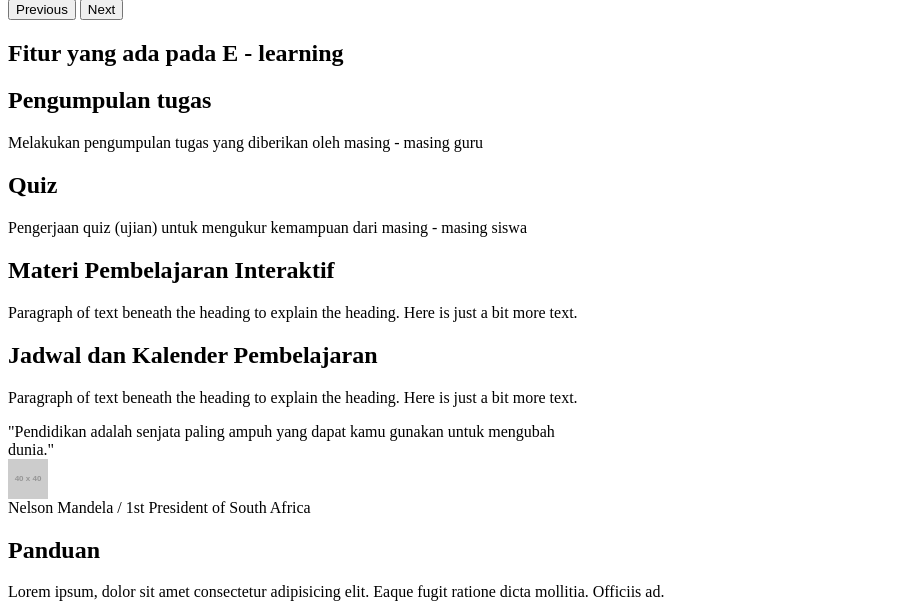
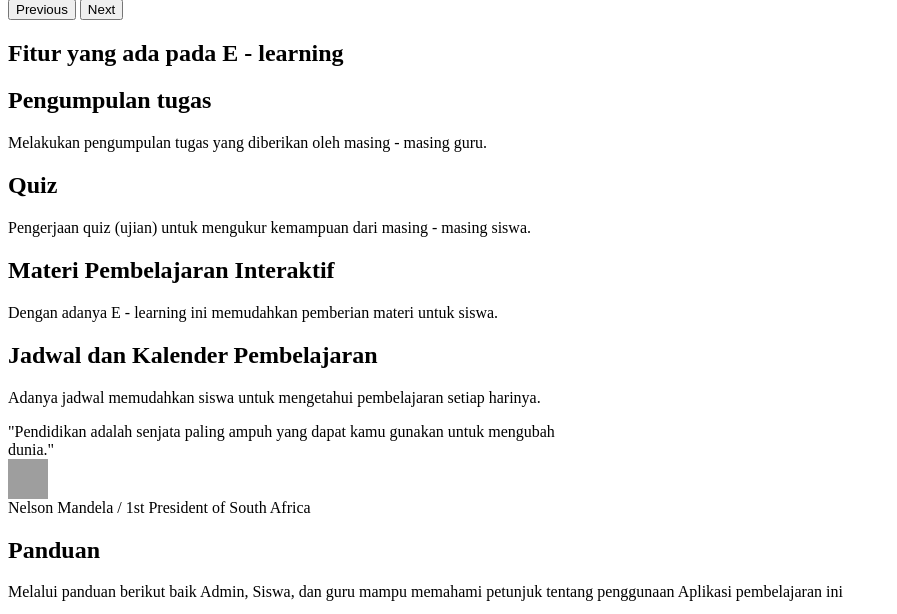
Before and after one commit to DreamlandSR/webLearning, a PHP site: page /Web/view/home/index.php in a window 1280 px wide. Shown: the part 1051-1665 px from the top of the page, without its empty margins (0-897 px from the left). Run offline with PHP 8.4, Linux system fonts and the light colour scheme; grey boxes labelled with a size stand in for pictures from a placeholder-image service; some libraries are stand-ins or nearby versions; grey boxes are pictures that could not be loaded.

Commit message:
homepage

```diff
--- a/app/controllers/Guru.php
+++ b/app/controllers/Guru.php
@@ -7,4 +7,5 @@ class Guru extends controller {
         $this->view('templates/footer', $data);
         $this->view('guru/index', $data);
     }
+
 }
--- a/app/view/home/index.php
+++ b/app/view/home/index.php
@@ -59,28 +59,28 @@
                                         <i class="bi bi-collection"></i>
                                     </div>
                                     <h2 class="h5 fw-bold">Pengumpulan tugas</h2>
-                                    <p class="mb-0">Melakukan pengumpulan tugas yang diberikan oleh masing - masing guru</p>
+                                    <p class="mb-0">Melakukan pengumpulan tugas yang diberikan oleh masing - masing guru.</p>
                                 </div>
                                 <div class="col-12 col-md-6 mb-5 h-100">
                                     <div class="feature bg-primary text-white rounded-3 mb-4">
                                         <i class="bi bi-building"></i>
                                     </div>
                                     <h2 class="h5 fw-bold">Quiz</h2>
-                                    <p class="mb-0">Pengerjaan quiz (ujian) untuk mengukur kemampuan dari masing - masing siswa</p>
+                                    <p class="mb-0">Pengerjaan quiz (ujian) untuk mengukur kemampuan dari masing - masing siswa.</p>
                                 </div>
                                 <div class="col-12 col-md-6 mb-5 mb-md-0 h-100">
                                     <div class="feature bg-primary text-white rounded-3 mb-4">
                                         <i class="bi bi-toggles2"></i>
                                     </div>
                                     <h2 class="h5 fw-bold">Materi Pembelajaran Interaktif</h2>
-                                    <p class="mb-0">Paragraph of text beneath the heading to explain the heading. Here is just a bit more text.</p>
+                                    <p class="mb-0">Dengan adanya E - learning ini memudahkan pemberian materi untuk siswa.</p>
                                 </div>
                                 <div class="col-12 col-md-6 h-100">
                                     <div class="feature bg-primary text-white rounded-3 mb-4">
                                         <i class="bi bi-toggles2"></i>
                                     </div>
                                     <h2 class="h5 fw-bold">Jadwal dan Kalender Pembelajaran</h2>
-                                    <p class="mb-0">Paragraph of text beneath the heading to explain the heading. Here is just a bit more text.</p>
+                                    <p class="mb-0">Adanya jadwal memudahkan siswa untuk mengetahui pembelajaran setiap harinya.</p>
                                 </div>
                             </div>
                         </div>
@@ -95,7 +95,7 @@
                             <div class="text-center">
                                 <div class="fs-4 mb-4 fst-italic">"Pendidikan adalah senjata paling ampuh yang dapat kamu gunakan untuk mengubah <br> dunia."</div>
                                 <div class="d-flex align-items-center justify-content-center">
-                                    <img class="rounded-circle me-3" src="https://dummyimage.com/40x40/ced4da/6c757d" alt="..." />
+                                    <img class="rounded-circle me-3" style="width: 40px; height:40px; object-fit:cover;" src="<?=BASEURL; ?>/img/nelson.jpg" alt="Nelson Mandela" />
                                     <div class="fw-bold">
                                     Nelson Mandela
                                         <span class="fw-bold text-primary mx-1">/</span>
@@ -114,18 +114,18 @@
                         <div class="col-lg-8 col-xl-6">
                             <div class="text-center">
                                 <h2 class="fw-bolder">Panduan</h2>
-                                <p class="lead fw-normal text-muted mb-5">Lorem ipsum, dolor sit amet consectetur adipisicing elit. Eaque fugit ratione dicta mollitia. Officiis ad.</p>
+                                <p class="lead fw-normal text-muted mb-5">Melalui panduan berikut baik Admin, Siswa, dan guru mampu memahami petunjuk tentang penggunaan Aplikasi pembelajaran ini</p>
                             </div>
                         </div>
                     </div>
                     <div class="row gx-5 slide-in">
                         <div class="col-lg-4 mb-5">
                             <div class="card h-100 shadow border-0">
-                                <img class="card-img-top" style="max-height: 350px;" src="<?=BASEURL; ?>/img/background.jpeg" alt="..." />
+                                <img class="card-img-top" style="height: 185px; object-fit: cover;" src="<?=BASEURL; ?>/img/background.jpeg" alt="..." />
                                 <div class="card-body p-4">
-                                    <div class="badge bg-primary bg-gradient rounded-pill mb-2">News</div>
-                                    <a class="text-decoration-none link-dark stretched-link" href="#!"><h5 class="card-title mb-3">Blog post title</h5></a>
-                                    <p class="card-text mb-0">Some quick example text to build on the card title and make up the bulk of the card's content.</p>
+                                    <div class="badge bg-primary bg-gradient rounded-pill mb-3">News</div>
+                                    <h5 class="card-title mb-2 fw-bold">Admin</h5></a>
+                                    <p class="card-text mb-0">Panduan penggunaan untuk admin mulai dari cara menambahkan akun, kelas, menambahkan mata pelajaran, melihat jumlah data akun. <br><a href="<?=BASEURL; ?>/home/guide">lihat selengkapnya</a></p>
                                 </div>
                                 <div class="card-footer p-4 pt-0 bg-transparent border-top-0">
                                     <div class="d-flex align-items-end justify-content-between">
@@ -142,11 +142,11 @@
                         </div>
                         <div class="col-lg-4 mb-5">
                             <div class="card h-100 shadow border-0">
-                                <img class="card-img-top" style="max-height: 350px;" src="<?=BASEURL; ?>/img/Frieren.jpeg" alt="..." />
-                                <div class="card-body p-4">
-                                    <div class="badge bg-primary bg-gradient rounded-pill mb-2">Media</div>
-                                    <a class="text-decoration-none link-dark stretched-link" href="#!"><h5 class="card-title mb-3">Another blog post title</h5></a>
-                                    <p class="card-text mb-0">This text is a bit longer to illustrate the adaptive height of each card. Some quick example text to build on the card title and make up the bulk of the card's content.</p>
+                                <img class="card-img-top" style="height: 185px; object-fit: cover;" src="<?=BASEURL; ?>/img/Frieren.jpeg" alt="..." />
+                                <div class="card-body p-4" style="min-height: 150px;">
+                                    <div class="badge bg-primary bg-gradient rounded-pill mb-3">Media</div>
+                                    <h5 class="card-title mb-2 fw-bold">Guru</h5>
+                                    <p class="card-text mb-0">Panduan penggunaan untuk guru mulai dari memberikan tugas, materi, ujian serta tugas guru juga bisa memberikan komentar. <br> <a href="<?=BASEURL; ?>/home/guide">lihat selengkapnya</a></p>
                                 </div>
                                 <div class="card-footer p-4 pt-0 bg-transparent border-top-0">
                                     <div class="d-flex align-items-end justify-content-between">
@@ -163,11 +163,11 @@
                         </div>
                         <div class="col-lg-4 mb-5">
                             <div class="card h-100 shadow border-0">
-                                <img class="card-img-top" style="max-height: 350px;" src="<?=BASEURL; ?>/img/Foto2.jpeg" alt="..." />
+                                <img class="card-img-top" style="height: 185px; object-fit: cover;" src="<?=BASEURL; ?>/img/Foto2.jpeg" alt="..." />
                                 <div class="card-body p-4">
-                                    <div class="badge bg-primary bg-gradient rounded-pill mb-2">News</div>
-                                    <a class="text-decoration-none link-dark stretched-link" href="#!"><h5 class="card-title mb-3">The last blog post title is a little bit longer than the others</h5></a>
-                                    <p class="card-text mb-0">Some more quick example text to build on the card title and make up the bulk of the card's content.</p>
+                                    <div class="badge bg-primary bg-gradient rounded-pill mb-3">News</div>
+                                    <h5 class="card-title mb-2 fw-bold">Siswa</h5>
+                                    <p class="card-text mb-0">Panduan penggunaan siswa untuk mengetahui bagaimana cara mengumpulkan tugas, melakukan ujian melaporkan keluhan. <br> <a href="<?=BASEURL; ?>/home/guide">lihat selengkapnya</a></p>
                                 </div>
                                 <div class="card-footer p-4 pt-0 bg-transparent border-top-0">
                                     <div class="d-flex align-items-end justify-content-between">
@@ -184,7 +184,7 @@
                         </div>
                     </div>
                     <!-- Call to action-->
-                    <aside class="bg-primary bg-gradient rounded-3 p-4 p-sm-5 mt-5 slide-in">
+                    <!-- <aside class="bg-primary bg-gradient rounded-3 p-4 p-sm-5 mt-5 slide-in">
                         <div class="d-flex align-items-center justify-content-between flex-column flex-xl-row text-center text-xl-start">
                             <div class="mb-4 mb-xl-0">
                                 <div class="fs-3 fw-bold text-white">New products, delivered to you.</div>
@@ -198,7 +198,7 @@
                                 <div class="small text-white-50">We care about privacy, and will never share your data.</div>
                             </div>
                         </div>
-                    </aside>
+                    </aside> -->
                 </div>
             </section>
         </main>
```
Also changed, not shown: app/view/home/about.php (+14 -13 lines), app/view/templates/main_footer.php (+4 -4 lines), public/img/nelson.jpg (added).
